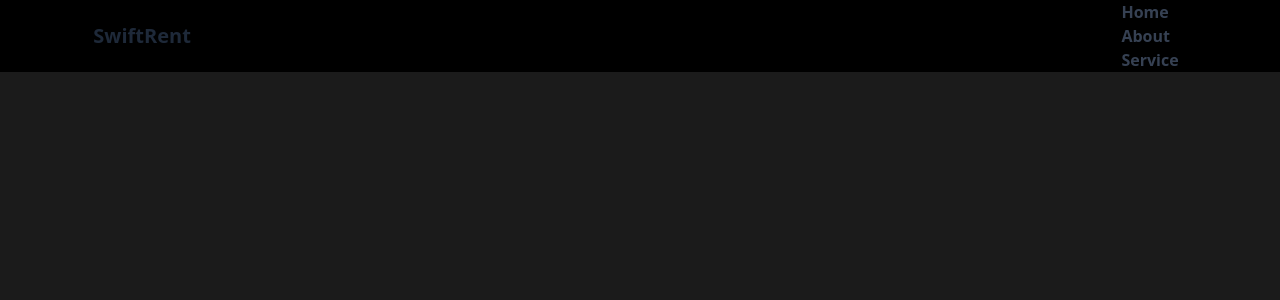
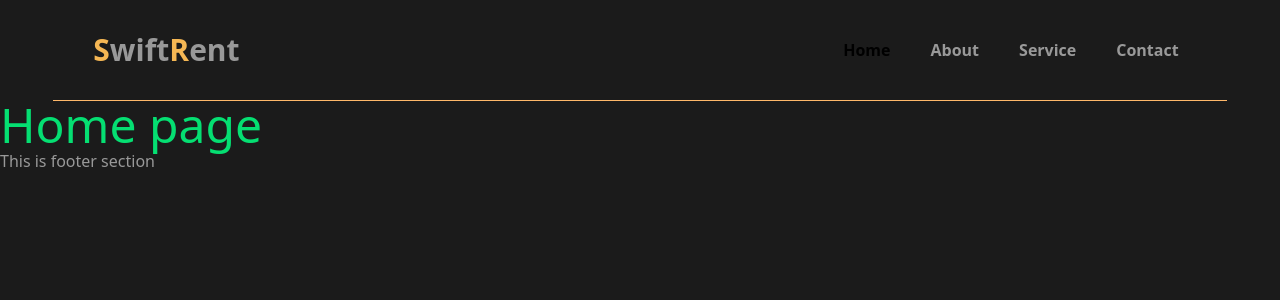
Before and after one commit to abdullah107189/SwiftRent, a React (Vite) app: page / in a window 1280 px wide. Shown: the top 300 px of the page. Built offline with nearby package versions, Linux system fonts and the light colour scheme.

Commit message:
Updated Navbar color combination for better UI

```diff
--- a/src/components/shared/Navbar.jsx
+++ b/src/components/shared/Navbar.jsx
@@ -10,7 +10,7 @@ const Navbar = () => {
       <li>
         <Link
           to="/"
-          className="font-bold text-gray-700 hover:text-blue-600 px-3 py-2"
+          className="font-bold text-tBlack hover:text-orange px-3 py-2"
           onClick={() => setIsMenuOpen(false)}
         >
           Home
@@ -19,7 +19,7 @@ const Navbar = () => {
       <li>
         <Link
           to="/about"
-          className="font-bold text-gray-700 hover:text-blue-600 px-3 py-2"
+          className="font-bold text-[#999] hover:text-[#f5b754] px-3 py-2"
           onClick={() => setIsMenuOpen(false)}
         >
           About
@@ -28,32 +28,42 @@ const Navbar = () => {
       <li>
         <Link
           to="/services"
-          className="font-bold text-gray-700 hover:text-blue-600 px-3 py-2"
+          className="font-bold text-[#999] hover:text-[#f5b754] px-3 py-2"
           onClick={() => setIsMenuOpen(false)}
         >
           Service
+        </Link>
+      </li>
+      <li>
+        <Link
+          to="/contact"
+          className="font-bold text-[#999] hover:text-[#f5b754] px-3 py-2"
+          onClick={() => setIsMenuOpen(false)}
+        >
+          Contact
         </Link>
       </li>
     </>
   );
 
   return (
-    <div className="navbar bg-black bg-opacity-50 text-white w-full fixed top-0 left-0 z-50">
-      <div className="w-full md:w-11/12 mx-auto flex justify-between items-center px-4 lg:px-8">
+    <div className="navbar bg-fBlack bg-opacity-50 text-tBlack w-full ">
+      <div className="w-full md:w-11/12 mx-auto flex justify-between items-center p-4 lg:p-8 border-b border-orange-300">
         <Link to="/" className="flex items-center">
-          <span className="ml-2 text-xl font-bold text-gray-800">
-            SwiftRent
+          <span className="ml-2 text-3xl font-black text-[#999]">
+            <span className="text-[#f5b754]">S</span>wift
+            <span className="text-[#f5b754]">R</span>ent
           </span>
         </Link>
         <div className="hidden md:flex items-center gap-4">
-          <ul className="menu menu-horizontal px-1">{navOptions}</ul>
+          <ul className="menu menu-horizontal px-1 flex gap-4">{navOptions}</ul>
         </div>
         <div className="md:hidden flex items-center gap-4">
           <button
             onClick={() => setIsMenuOpen(true)}
-            className="p-2 rounded-full hover:bg-gray-300 transition duration-300"
+            className="p-2 rounded-full hover:bg-[#f5b754] transition duration-300"
           >
-            <Menu className="h-6 w-6 text-gray-700" />
+            <Menu className="h-6 w-6 text-[#999]" />
           </button>
         </div>
       </div>
@@ -63,9 +73,9 @@ const Navbar = () => {
         <div className="fixed inset-0 bg-white bg-opacity-80 backdrop-blur-md flex flex-col justify-center items-center z-50 transition-opacity duration-300">
           <button
             onClick={() => setIsMenuOpen(false)}
-            className="absolute top-6 right-6 p-3 rounded-full bg-white hover:bg-gray-200 transition duration-300"
+            className="absolute top-6 right-6 p-3 rounded-full bg-white hover:bg-[#f5b754] transition duration-300"
           >
-            <X className="h-6 w-6 text-black" />
+            <X className="h-6 w-6 text-[#999]" />
           </button>
           <ul className="space-y-6 text-center">{navOptions}</ul>
         </div>
```
